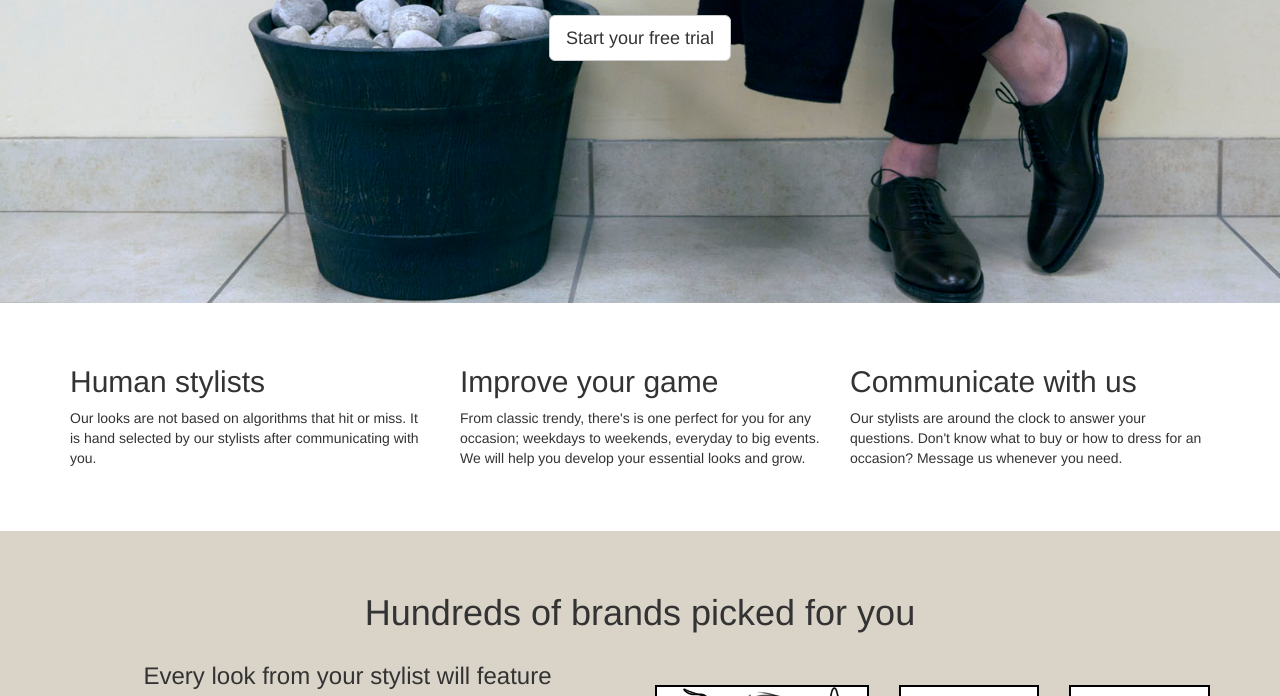
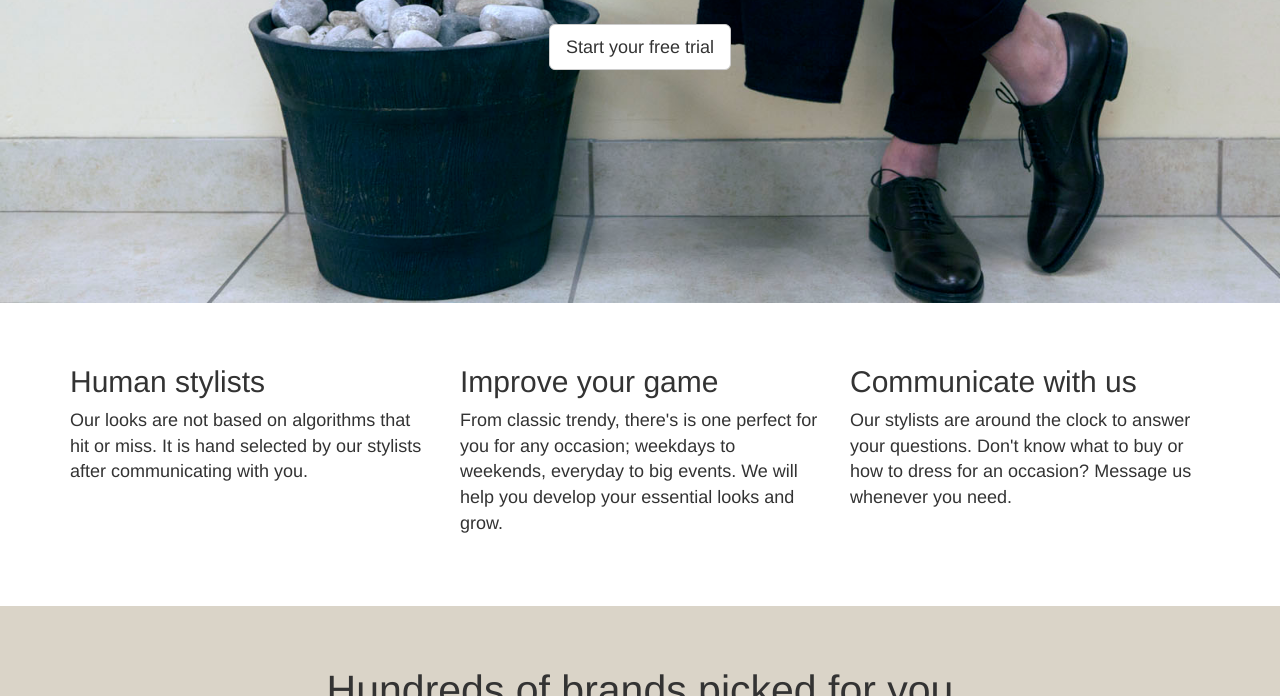
Before and after one commit to A-Au/ClubManner-frontend, a plain HTML site: page mock/mock.html in a window 1280 px wide. Shown: the part 387-1083 px from the top of the page. Drawn offline with nearby package versions, Linux system fonts and the light colour scheme.

Commit message:
increased h1 and p font size

```diff
--- a/mock/mock.html
+++ b/mock/mock.html
@@ -19,7 +19,11 @@
 		ul{
 			list-style: none;
 		}
+		h1{
+			font-size:41px;
+		}
 		p{
+			font-size:18px;
 			word-wrap: break-word;
 			margin-bottom:1.5em;
 		}
```
